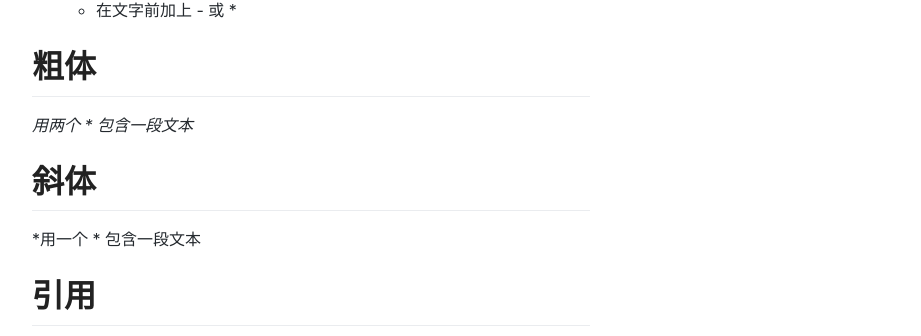
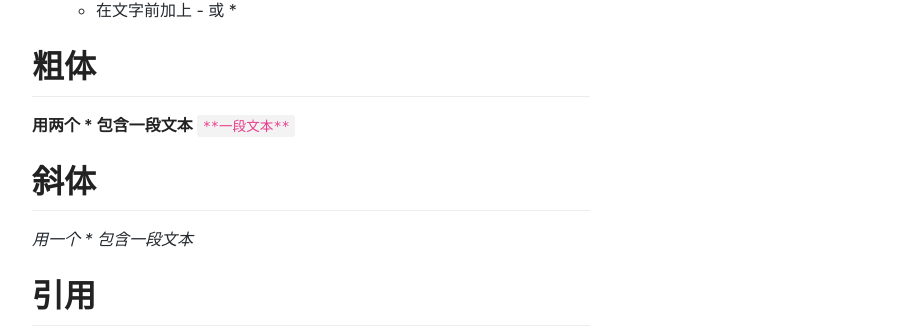
Before and after one commit to doosit/puhuanet.GitHub.io, a Jekyll site: the page built from wiki/Markdown语法.md, in a window 1280 px wide. Shown: the part 963-1299 px from the top of the page, without its empty margins (338-1259 px from the left). Built offline with Jekyll 4.4.1, drawn with Linux system fonts in a browser that asks for light colours; nearby versions of some CDN libraries; our own code applies the rules of GitHub Pages for plain Markdown files; the repository's description, which GitHub fills in, is left out.

Commit message:
Update Markdown语法.md

```diff
--- a/wiki/Markdown语法.md
+++ b/wiki/Markdown语法.md
@@ -26,10 +26,10 @@ Markdown 是一种轻量级的标记语言
 - 在文字前加上 - 或 *
 
 # 粗体
-*用两个 * 包含一段文本*
+**用两个 \* 包含一段文本**  `**一段文本**`
 
 # 斜体
-*用一个 * 包含一段文本
+*用一个 \* 包含一段文本*
 
 # 引用
 > 在文本前加入 > 这种尖括号
```
